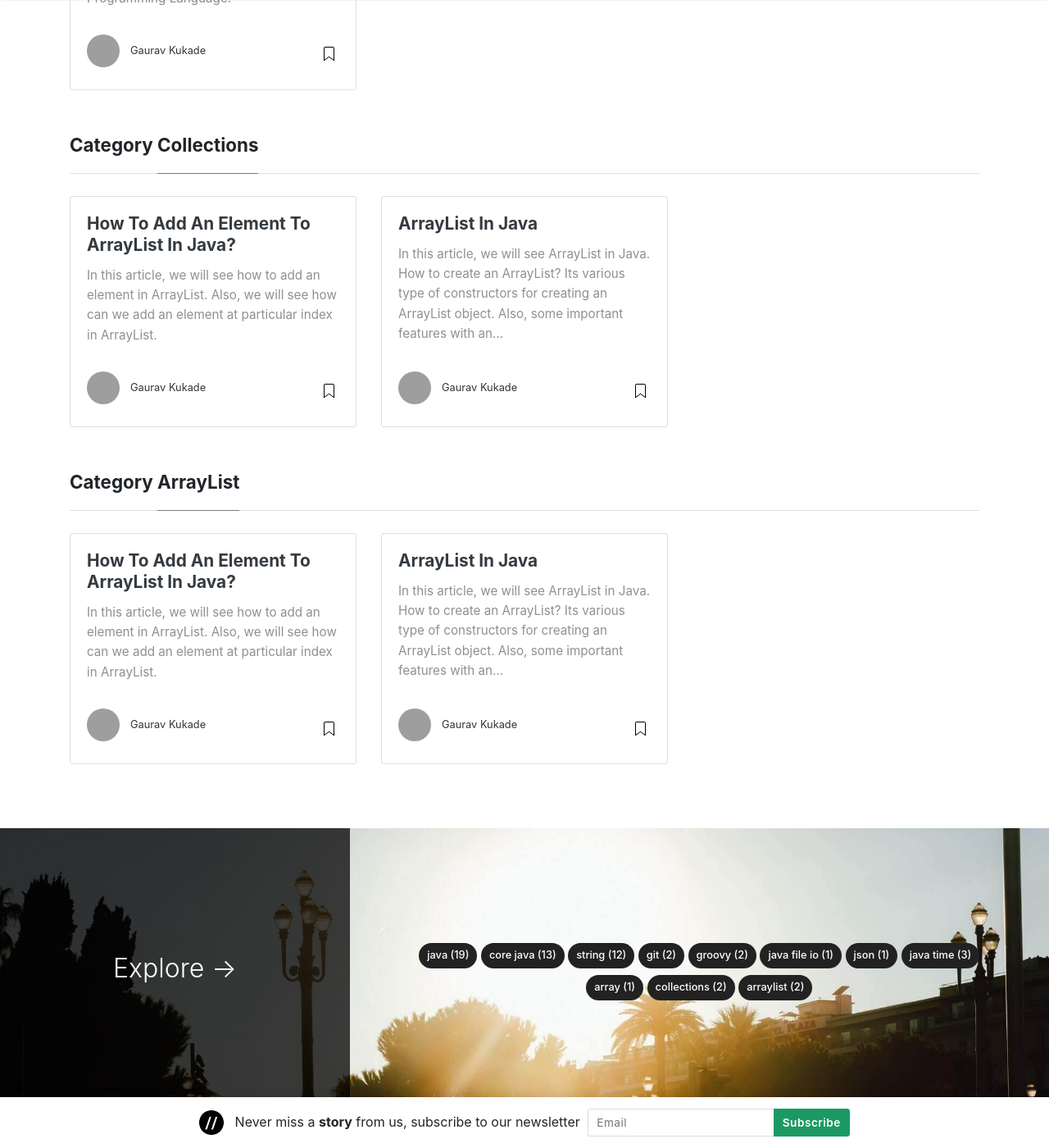
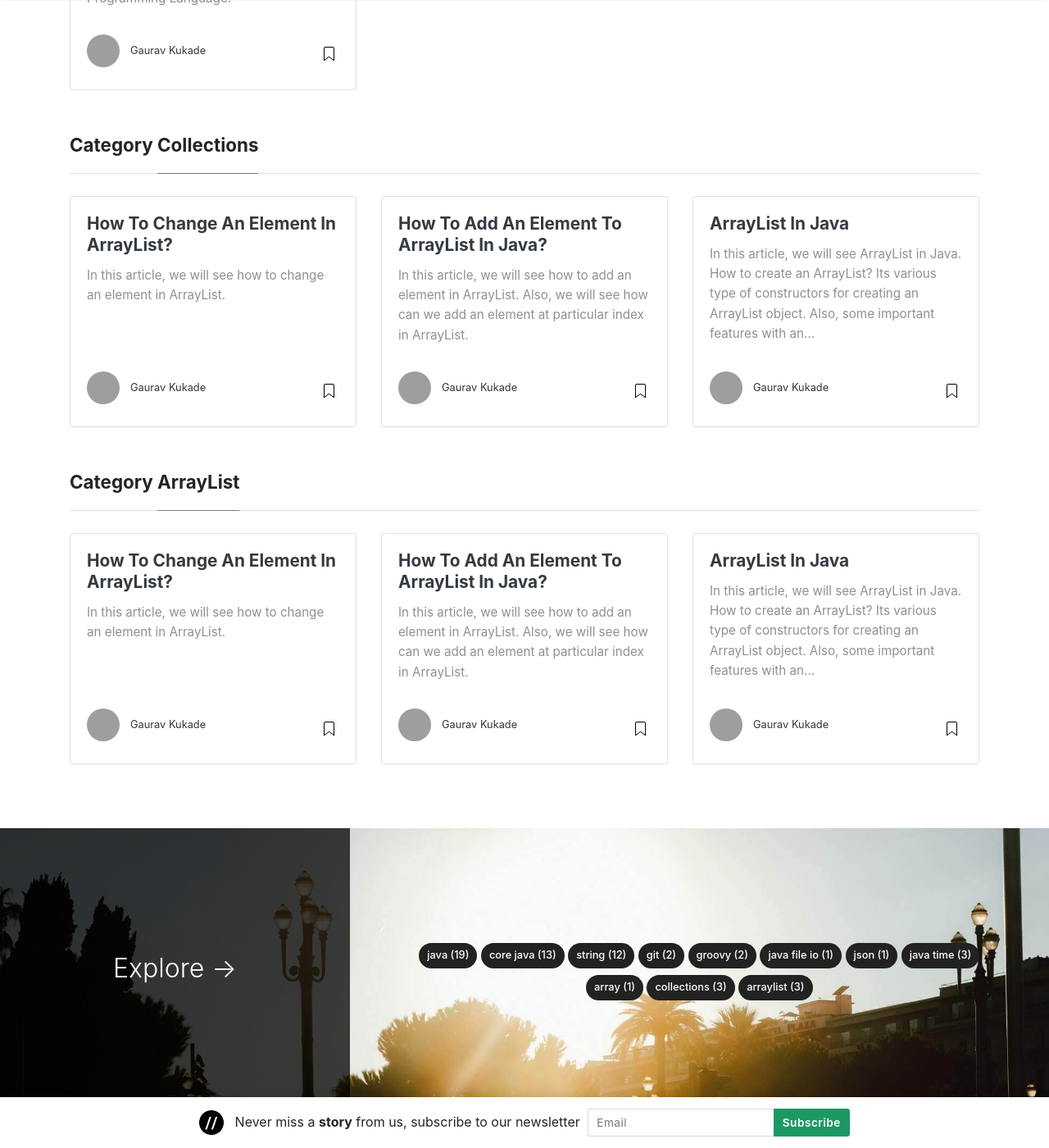
Before and after one commit to coderolls/coderolls-blog, a Jekyll site: the page built from _pages/categories.md, in a window 1280 px wide and 1400 px high, scrolled down 10430 px. Shown: the whole window at 82% size. Built offline with Jekyll 4.4.1, drawn with Linux system fonts in a browser that asks for light colours; nearby versions of some CDN libraries; some of the changed lines change nothing that is shown; grey boxes are pictures that could not be loaded.

Commit message:
Update the add element in arraylist blogpost and Add a change and element from arraylist blogpost

````diff
--- a/_posts/collections/arraylist/2021-11-27-add-element-in-arraylist.md
+++ b/_posts/collections/arraylist/2021-11-27-add-element-in-arraylist.md
@@ -6,11 +6,11 @@ categories: [Collections, ArrayList]
 description: "In this article, we will see how to add element in ArrayList. Also, we will see how can we add an element at particular index in ArrayList."
 ---
 
-In this article, we will see how to add an element in ArrayList. Also, we will see how can we add an element at particular index in ArrayList.
+In this article, we will see how to add an element in [ArrayList](https://coderolls.com/arraylist-in-java/). Also, we will see how can we add an element at particular index in ArrayList.
 
 ## Introduction
 
-We can add an element to the end of ArrayList using the `add(E e)` method.
+We can add an element to the end of [ArrayList](https://coderolls.com/arraylist-in-java/) using the `add(E e)` method.
 
 To add an element to a particular index, we can use the `add(int index, E element)` method.
 
@@ -116,7 +116,7 @@ Output:
 
 ## Conclusion
 
-We can add element to the ArrayList using `add()` method in two ways.
+We can add element to the [ArrayList](https://coderolls.com/arraylist-in-java/) using `add()` method in two ways.
 1. `add(E e)` - It will add an element to the end of the ArrayList
 2. `add(int index, E element)`- This method will add an element at the specified index
 
--- /dev/null
+++ b/_posts/collections/arraylist/2021-11-30-change-element-in-arraylist.md
@@ -0,0 +1,89 @@
+---
+layout: post
+title: "How To Change An Element In ArrayList?"
+author: gaurav
+categories: [Collections, ArrayList]
+description: "In this article, we will see how to change an element in ArrayList."
+---
+
+In this article, we will see how to change an element in [ArrayList](https://coderolls.com/arraylist-in-java/).
+
+## Introduction
+
+In the previous tutorial, we have seen [how we can add an element to the ArrayList](https://coderolls.com/add-element-in-arraylist/). But, if we wish to change an element from the ArrayList, we can change it using the `set()` method.
+
+We know that `ArrayList` is an indexed collection. So we can access any particular element by its index and change it.
+
+## `set() ` method
+
+The `set()` method has a signature as `public E set(int index, E element)`.
+
+This method accepts the index as `int` and an element that need to be set at that particular index.
+
+The `set()` method has a return type as `E` that means it will return an element. **The `set()` method returns the element previously at the specified position.**
+
+Below, we will see a java program to change (set) an element in `ArrayList`.
+
+```java
+package com.gaurav.ExProject.ArrayList;
+
+import java.util.ArrayList;
+
+/**
+ * A java program to change an element at
+ * particular index in ArrayList.
+ *
+ * We can use 'public E set(int index, E element)' method
+ * to change an element.
+ *
+ * @author Guarav Kukade at coderolls.com
+ *
+ */
+public class ArrayListSetExample {
+
+	public static void main(String[] args) {
+ArrayList<String> arrayList = new ArrayList<String>();
+
+		//adding elements to the arrayList using normal add method
+		arrayList.add("Gaurav");
+		arrayList.add("Shyam");
+		arrayList.add("Pradnya");
+
+		System.out.println(arrayList);// [Gaurav, Shyam, Pradnya]
+
+		// change an element at index 1
+		arrayList.set(1, "Saurav");
+
+		System.out.println(arrayList); // [Gaurav, Saurav, Pradnya]
+	}
+}
+```
+Output:
+```
+[Gaurav, Shyam, Pradnya]
+[Gaurav, Saurav, Pradnya]
+```
+
+### Explanation
+
+1. In the above program, I  have added three strings (`"Gaurav"`, `"Shyam"`, `"Pradnya"`) to the `arrayList`. We can see this by printing the `arrayList`.
+2. I want to change the element at index `1`. So, I have provided the index as `1`, and the new element i.e. String `"Saurav"` as arguments to the `set()` method.
+3. On printing the `arrayList` again, we can see the change element at index `1`.
+
+## Conclusion
+
+So we can change the element in [ArrayList](https://coderolls.com/arraylist-in-java/) at particular index bu using the `set()` method.
+
+The set method signature is as follows
+```
+public E set(int index, E element)
+```
+
+The `set()` returns the previously present element in the `ArrayList`.
+
+So, we have seen [how to add an element](https://coderolls.com/add-element-in-arraylist/) and how to change an element in the ArrayList, next we will see how we can remove an element from ArrayList in Java.
+
+### Related articles
+
+- [ArrayList In Java](https://coderolls.com/arraylist-in-java/)
+- [How To Add An Element To ArrayList In Java?](https://coderolls.com/add-element-in-arraylist/)
````
